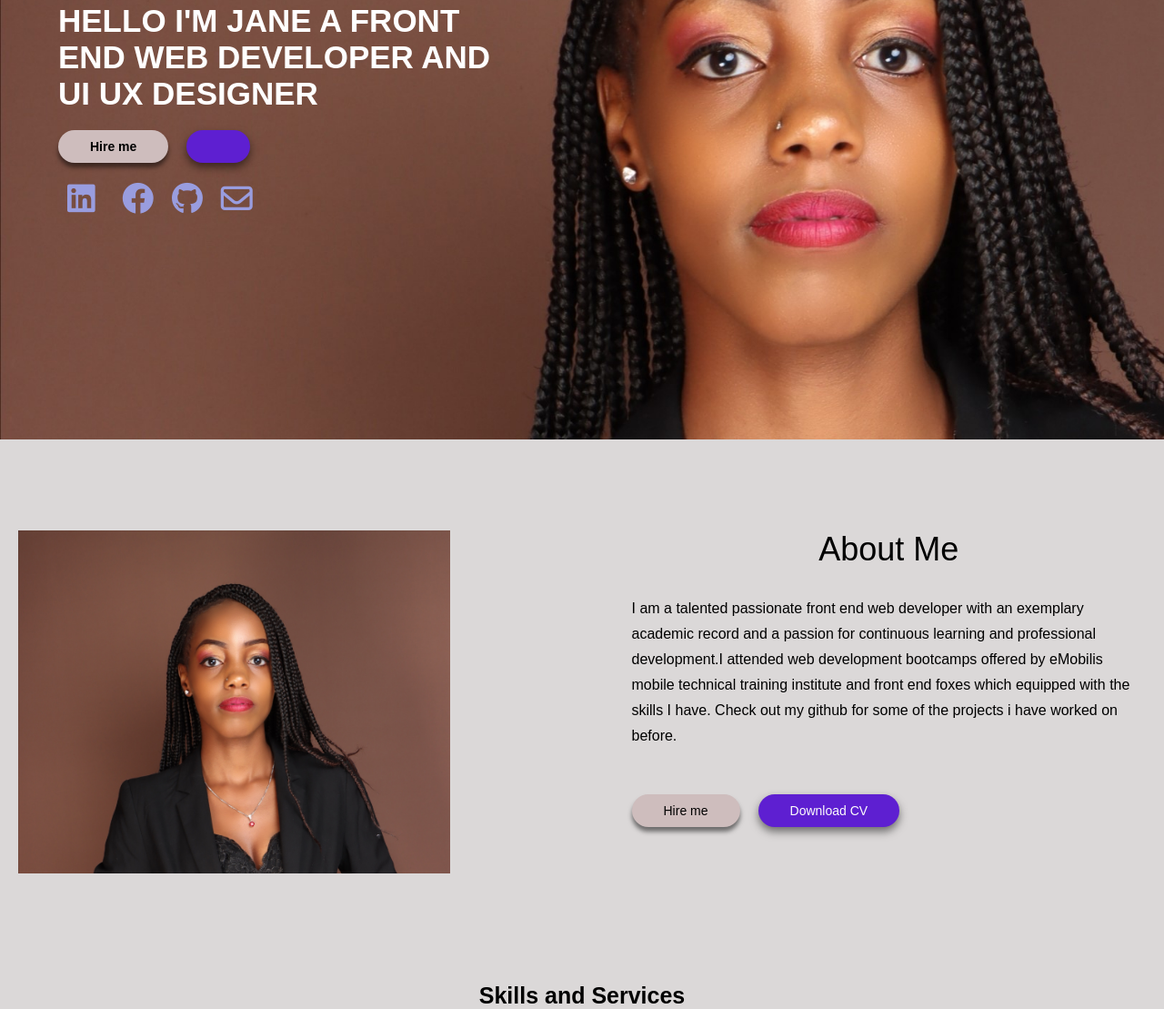
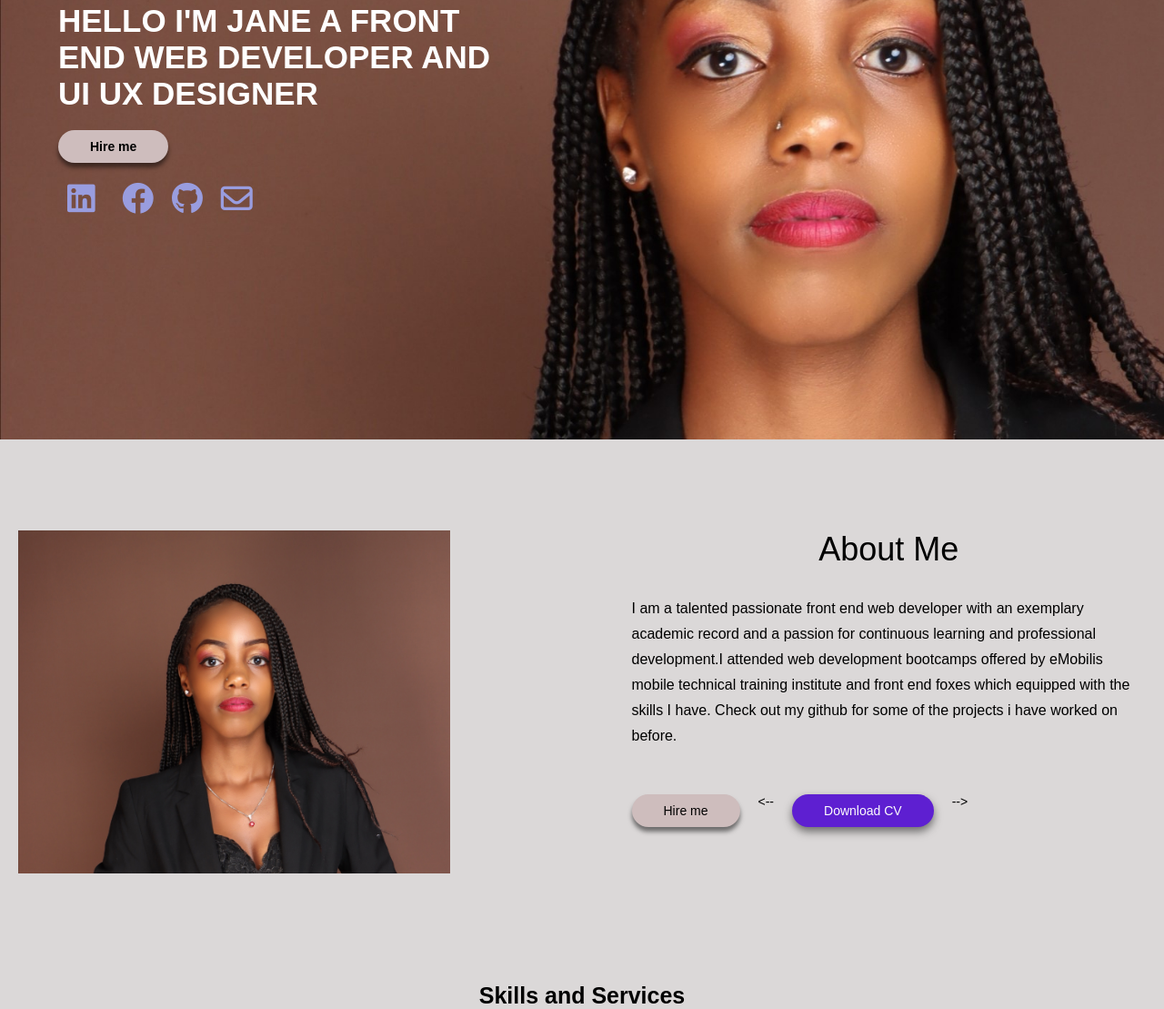
Before and after one commit to jayne58/portfolio, a plain HTML site: page index.html in a window 1280 px wide. Shown: the part 317-1426 px from the top of the page at 91% size. Drawn offline with Linux system fonts and the light colour scheme.

Commit message:
updating about

```diff
--- a/index.html
+++ b/index.html
@@ -43,9 +43,9 @@
                     <div class="buttons_hire-me">
                         <a href="mailto:jane66861@gmail.com"> Hire me </a>
                     </div>
-                   <div class="buttons_hire-me">
-                        <!--<a href="/Jane CV.docx"> Download CV </a>-->
-                    </div>
+                   <!--<div class="buttons_hire-me">
+                        <a href="/Jane CV.docx"> Download CV </a>
+                    </div>-->
                 </div>
                 <div class="icons">
                     <span style="margin: 10px">
@@ -82,9 +82,9 @@
                     <div class="buttons_hire-me">
                         <a href="mailto:jane66861@gmail.com"> Hire me </a>
                     </div>
-                    <div class="buttons_hire-me">
+                    <--<div class="buttons_hire-me">
                         <a href="/Jane CV.docx"> Download CV </a>
-                    </div>
+                    </div>-->
                 </div>
             </div>
         </div>
```
